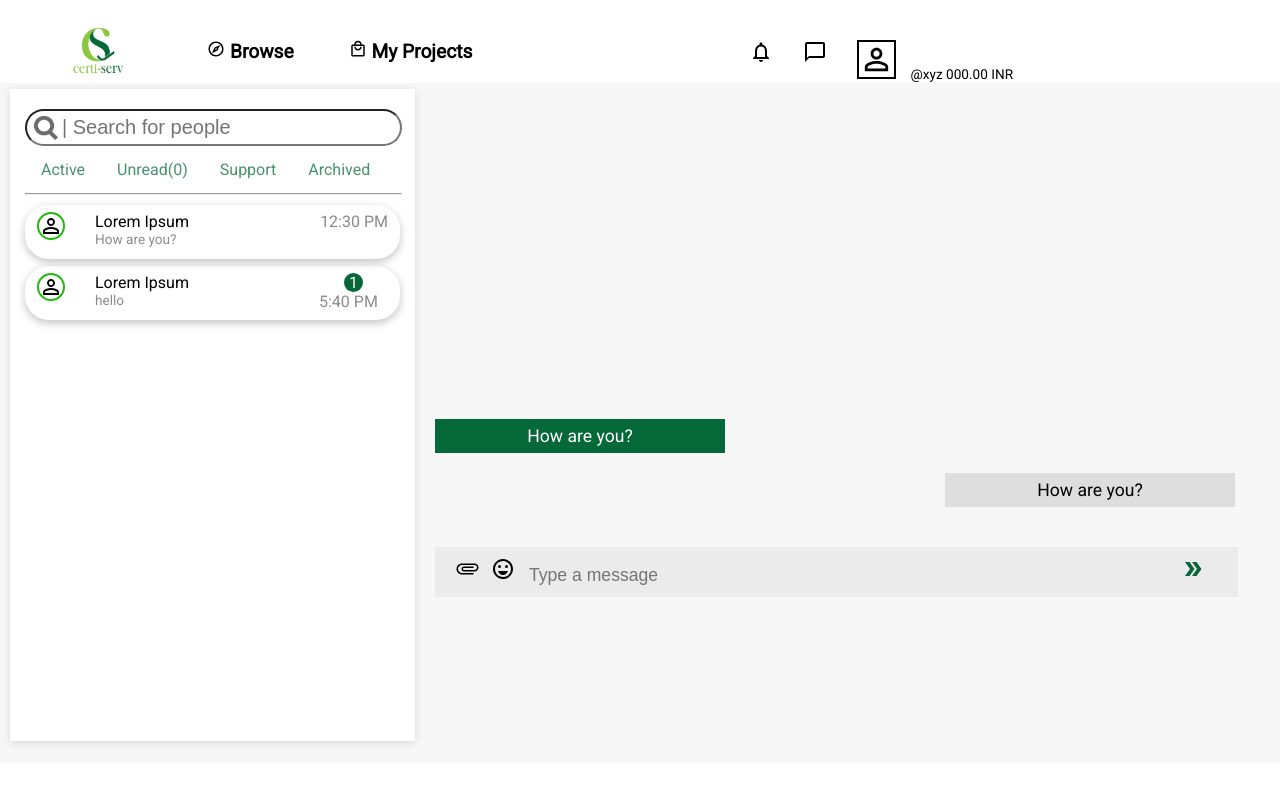
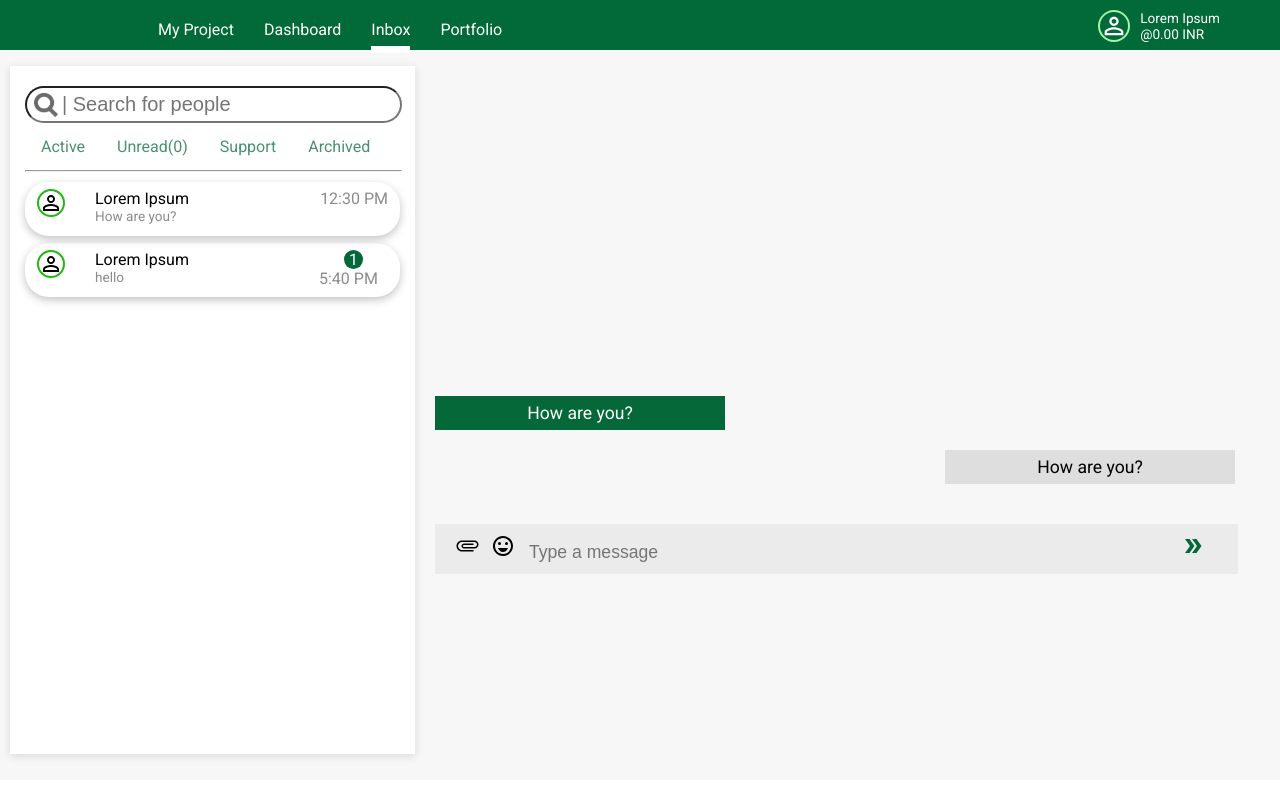
Before and after one commit to Thoratsmita/certi-serve, a React (Create React App) app: page /inbox in a window 1280 px wide. Built offline with nearby package versions, Linux system fonts and the light colour scheme.

Commit message:
Add functionality to navbar and add login details

```diff
--- a/src/App.css
+++ b/src/App.css
@@ -22,7 +22,7 @@ PROJECTS SERVEE (NAVBAR)
 }
 
 .Navbar .leftside {
-  flex: 80%;
+  flex: 50%;
   display: flex;
   justify-content: left;
   padding-right: 10%;
@@ -49,6 +49,18 @@ PROJECTS SERVEE (NAVBAR)
   padding-bottom: 7px;
 }
 
+.rightside {
+  color: #ffffff;
+  padding-top: 10px;
+  display: flex;
+  margin-right: 60px;
+}
+
+.rightName {
+  margin-left: 10px;
+  font-size: 0.85rem;
+}
+
 /* =================================================================
 SELECT ACCOUNT (SIGN UP)
 ==================================================================*/
@@ -65,7 +77,7 @@ SELECT ACCOUNT (SIGN UP)
 
 .selectCointainer {
   background-color: #ffffff;
-  border-radius: 12px;
+  border-radius: 24px;
   box-shadow: rgba(0, 0, 0, 0.35) 0px 5px 15px;
   width: 450px;
   padding: 25px 30px 40px;
@@ -1048,8 +1060,9 @@ input[type="checkbox"] {
 .inbox {
   background-color: #f7f7f7;
   width: 100%;
-  height: 85vh;
+  height: 90vh;
   display: table;
+  padding-top: 10px;
 }
 
 .chat {
--- a/src/FinancialDashboard_Servee.js
+++ b/src/FinancialDashboard_Servee.js
@@ -1,12 +1,7 @@
 import React, { useState, useEffect } from 'react';
 import $ from 'jquery';
 import './App.css';
-import logo from './images/certi-serv-logo.png';
-import ExploreOutlinedIcon from '@material-ui/icons/ExploreOutlined';
-import LocalMallOutlinedIcon from '@material-ui/icons/LocalMallOutlined';
-import NotificationsNoneOutlinedIcon from '@material-ui/icons/NotificationsNoneOutlined';
-import ChatBubbleOutlineOutlinedIcon from '@material-ui/icons/ChatBubbleOutlineOutlined';
-import PersonOutlineOutlinedIcon from '@material-ui/icons/PersonOutlineOutlined';
+import Navbar_Servee from './Navbar_Servee';
 import AccountBalanceWalletOutlinedIcon from '@material-ui/icons/AccountBalanceWalletOutlined';
 import DoneIcon from '@material-ui/icons/Done';
 import ExpandMoreIcon from '@material-ui/icons/ExpandMore';
@@ -64,7 +59,7 @@ export default function FinancialDashboardServee() {
 
     return (
         <>
-            <div className="finanDashboard">
+            {/* <div className="finanDashboard">
                 <img src={logo} alt="Certi Serve Logo" />
                 <div className="findJobHeadNav">
                     <div className="findJobIcon"><ExploreOutlinedIcon style={{ fontSize: '18px' }} /> Browse</div>
@@ -79,7 +74,8 @@ export default function FinancialDashboardServee() {
                         <span id='findJobAcc'>000.00 INR</span>
                     </div>
                 </div>
-            </div>
+            </div> */}
+            <Navbar_Servee nav='2'/>
             <div className="finanDashboardHead">
                 <div className="PrjServeeHead">
                     <h1>Financial Dashboard</h1>
--- a/src/Inbox.js
+++ b/src/Inbox.js
@@ -1,6 +1,7 @@
 import React, { useState, useEffect } from 'react';
 import $ from 'jquery';
 import './App.css';
+import Navbar_Servee from './Navbar_Servee';
 import logo from './images/certi-serv-logo.png';
 import ExploreOutlinedIcon from '@material-ui/icons/ExploreOutlined';
 import LocalMallOutlinedIcon from '@material-ui/icons/LocalMallOutlined';
@@ -20,7 +21,7 @@ export default function Inbox() {
 
     return (
         <>
-            <div className="finanDashboard">
+            {/* <div className="finanDashboard">
                 <img src={logo} alt="Certi Serve Logo" />
                 <div className="findJobHeadNav">
                     <div className="findJobIcon"><ExploreOutlinedIcon style={{ fontSize: '18px' }} /> Browse</div>
@@ -35,7 +36,8 @@ export default function Inbox() {
                         <span id='findJobAcc'>000.00 INR</span>
                     </div>
                 </div>
-            </div>
+            </div> */}
+            <Navbar_Servee nav='3'/>
             <div className="inbox">
                 <div className="chat">
                     <input type="text" id="people" placeholder="| Search for people" />
--- a/src/Navbar_Servee.js
+++ b/src/Navbar_Servee.js
@@ -2,6 +2,7 @@ import React, { useEffect } from 'react';
 import './App.css';
 import $ from 'jquery';
 import { Link } from "react-router-dom";
+import PersonOutlineOutlinedIcon from '@material-ui/icons/PersonOutlineOutlined';
 
 /**
  * @author Parth Chaturvedi
@@ -11,14 +12,12 @@ import { Link } from "react-router-dom";
 export default function Navbar_Servee(props) {
 
     useEffect(() => {
-        // $('.nav-link').on('click', function () {
-        //     $('.active-link').removeClass('active-link');
-        //     $(this).addClass('active-link');
-        // });
-        console.log(props.nav);
-
         switch (props.nav) {
             case '1': $('#project').addClass('active-link');
+                break;
+            case '2': $('#dashboard').addClass('active-link');
+                break;
+            case '3': $('#inbox').addClass('active-link');
                 break;
             case '4': $('#portfolio').addClass('active-link');
                 break;
@@ -35,7 +34,13 @@ export default function Navbar_Servee(props) {
                     <Link id="portfolio" to='/portfolio' className="nav-link">Portfolio</Link>
                 </div>
             </div>
-            <div className="rightside"></div>
+            <div className="rightside">
+                <PersonOutlineOutlinedIcon style={{color: '#ffffff', borderRadius: '50%', border: '2px solid #a1f6a5', fontSize: '28px'}}/>
+                <div className="rightName">
+                    <span>Lorem Ipsum</span>
+                    <div>@0.00 INR</div>
+                </div>
+            </div>
         </div>
     )
 }
```
